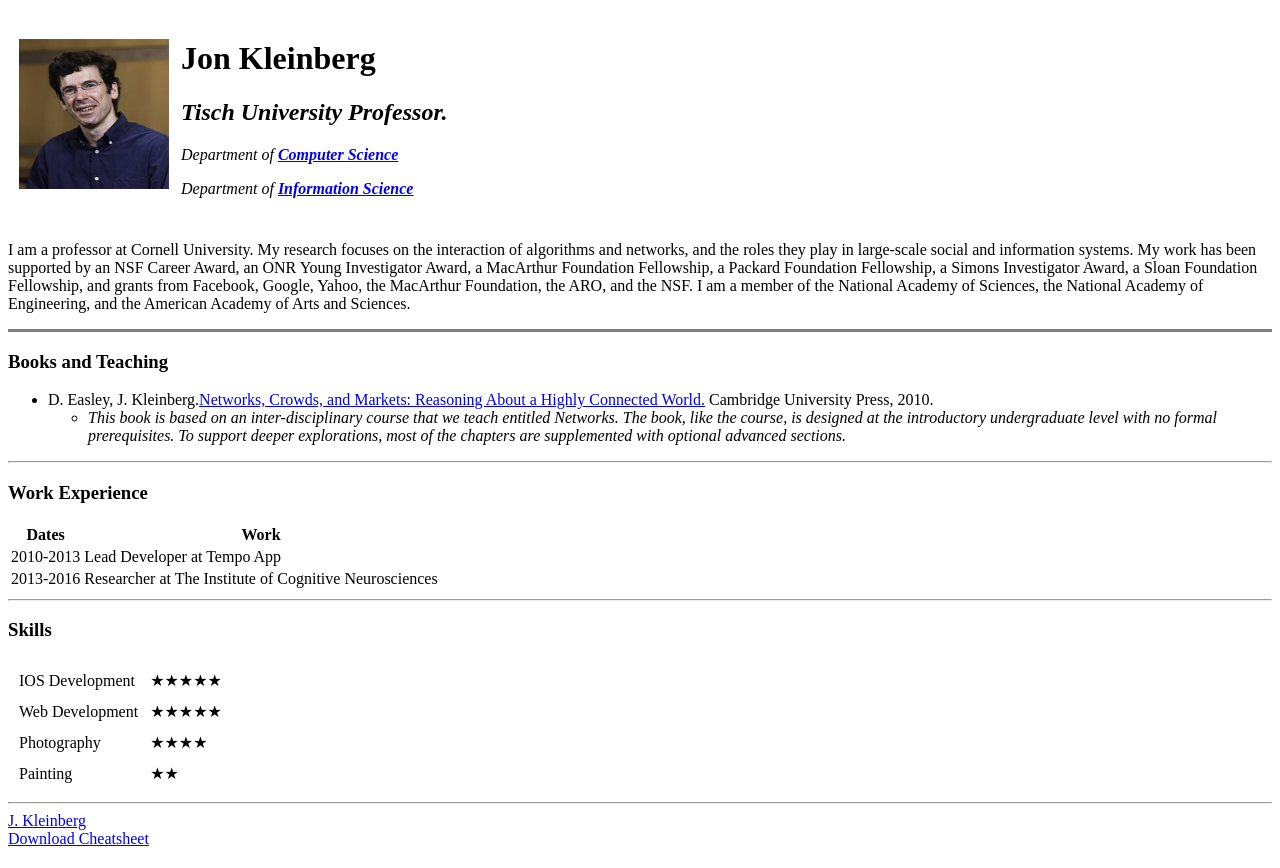
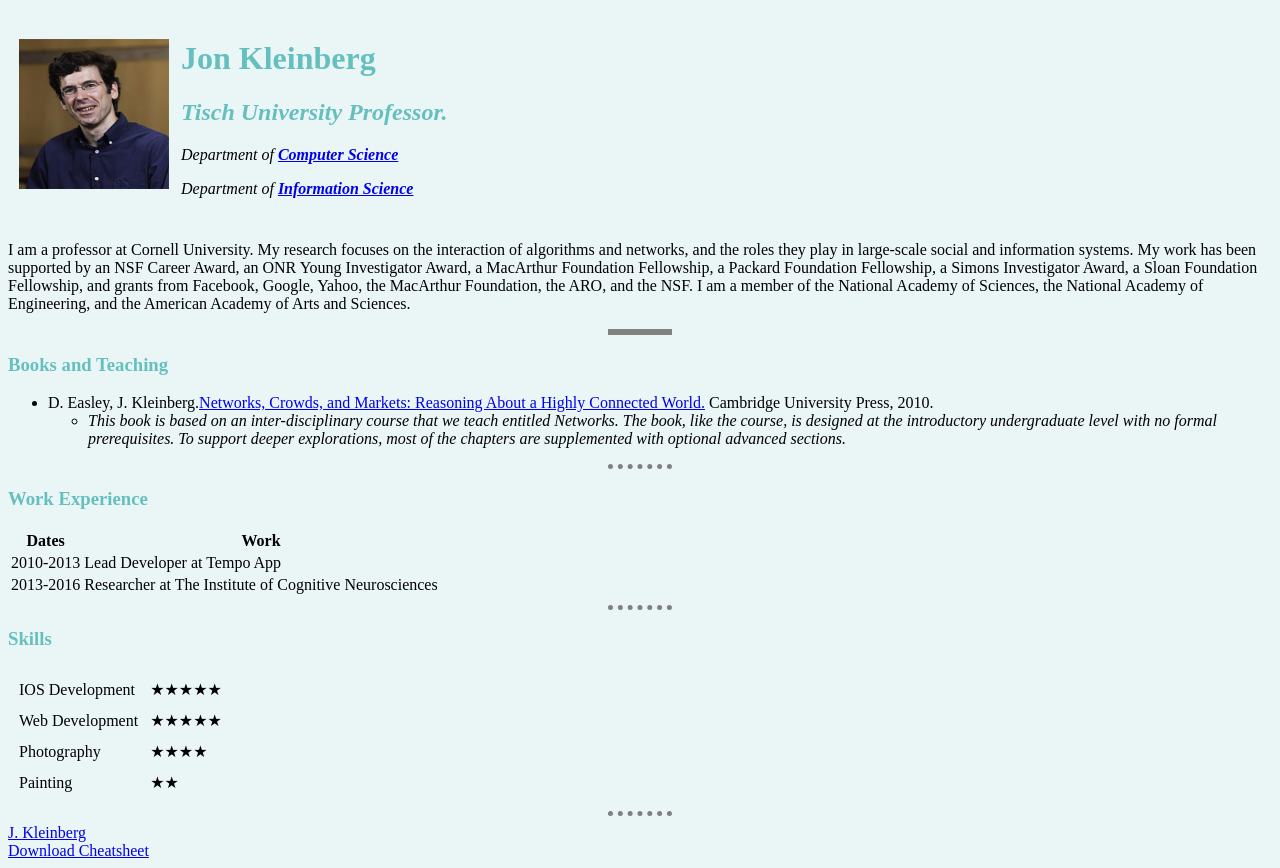
Before and after one commit to muhammadfhm/practice, a plain HTML site: page index.html in a window 1280 px wide. Drawn offline with Linux system fonts and the light colour scheme.

Commit message:
Add rev initial practice
practice v1.0

```diff
--- /dev/null
+++ b/css/style.css
@@ -0,0 +1,23 @@
+body {
+    background-color: #eaf6f6;
+}
+hr {
+
+    border-style: none;
+    border-top-style: dotted;
+    border-color: grey;
+    border-width: 5px;
+    width: 5%;
+    margin-left: auto;
+    margin-right: auto;
+
+}
+h1 {
+    color: #66BFBF;
+}
+h2 {
+    color: #66BFBF;
+}
+h3 {
+    color: #66BFBF;
+}
--- a/index.html
+++ b/index.html
@@ -3,6 +3,7 @@
 <head>
     <meta charset="utf-8">
     <title>Home</title>
+    <link rel="stylesheet" href="css/style.css">
 </head>
 <body>
     <table cellspacing="10  ">
```
Also changed, not shown: kleinberg.html (+1 -0 lines).
